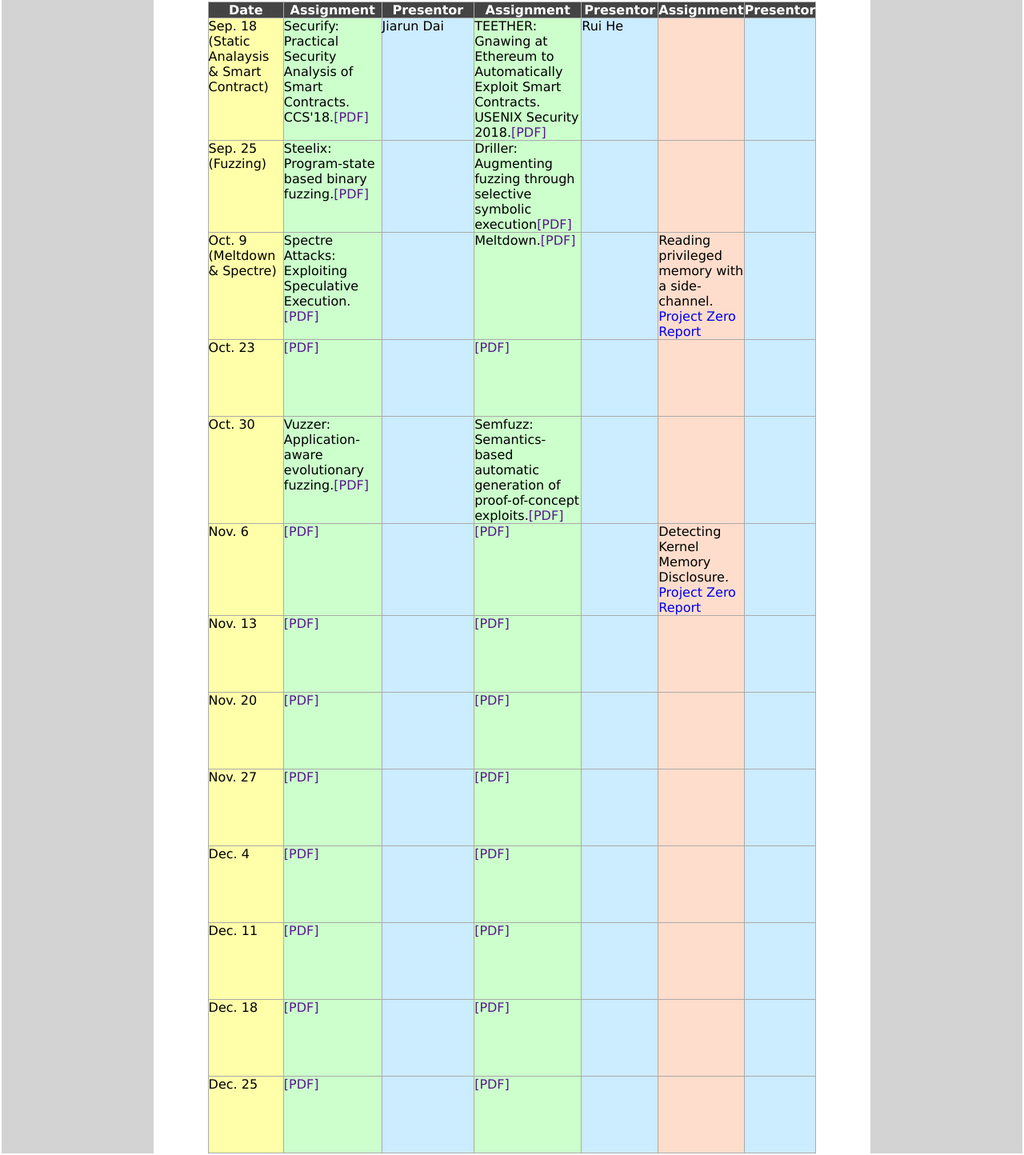
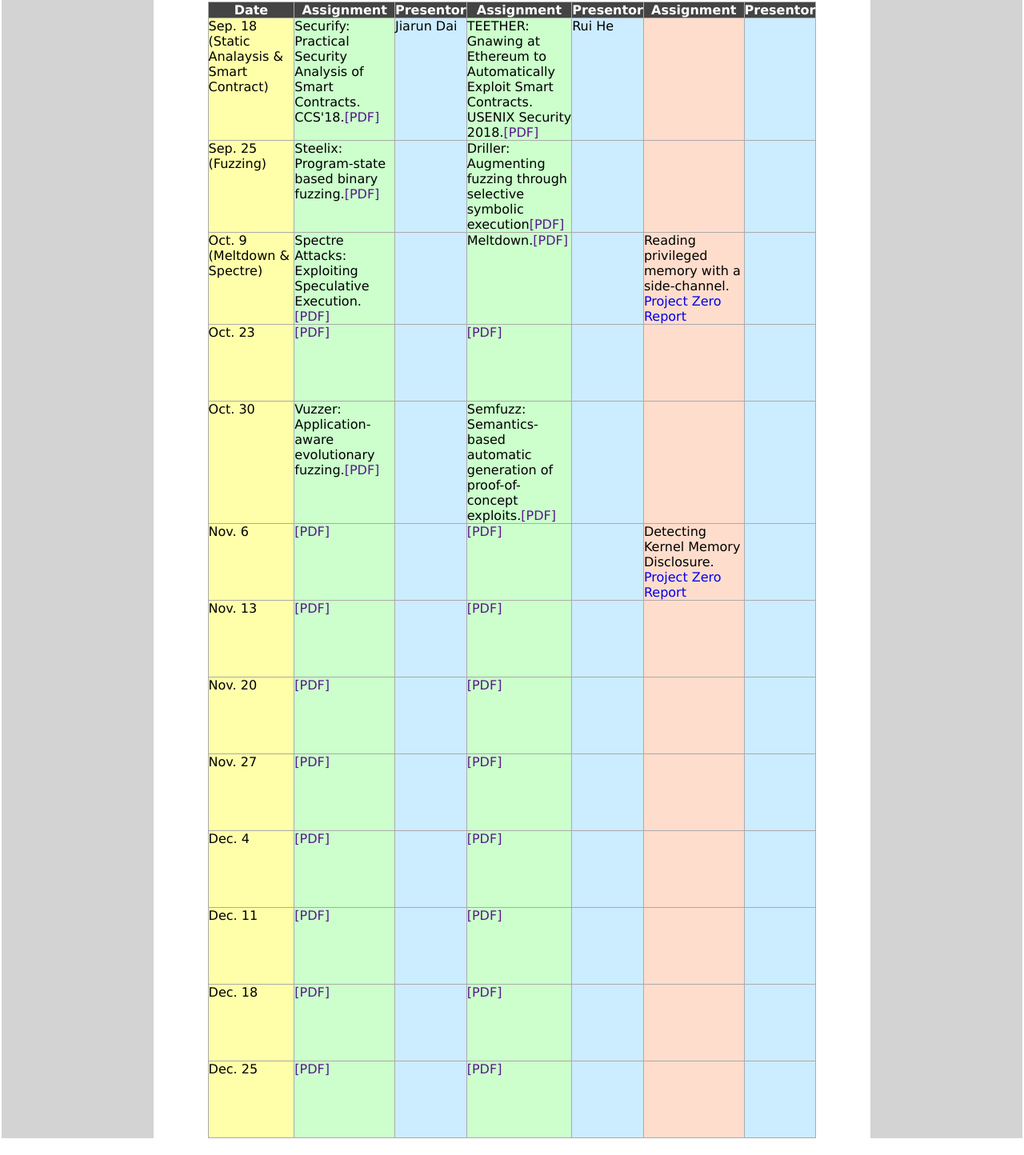
Before and after one commit to yangzhemin/SecurityAnalysisLesson2018, a plain HTML site: page index.html in a window 1280 px wide. Shown: the part 317-1761 px from the top of the page at 80% size. Drawn offline with Linux system fonts and the light colour scheme.

Commit message:
Update index.html

```diff
--- a/index.html
+++ b/index.html
@@ -125,133 +125,133 @@
 	    </thead>
 
 	    <tr> <!-- week 1 -->
-		<td width="15%" class="date">Sep. 18 <br> (Static Analaysis & Smart Contract)</td>
-		<td width="22%" class="paper">Securify: Practical Security Analysis of Smart Contracts. CCS'18.<a href="">[PDF]</a></td>
-		<td width="25%" class="presentor">Jiarun Dai</td>
-		<td width="22%" class="paper">TEETHER: Gnawing at Ethereum to Automatically Exploit Smart Contracts. USENIX Security 2018.<a href="">[PDF]</a></td>
-		<td width="25%" class="presentor">Rui He</td>
-		<td width="22%" class="vulnerability"></td>
-		<td width="25%" class="presentor"></td>
+		<td width="16%" class="date">Sep. 18 <br> (Static Analaysis & Smart Contract)</td>
+		<td width="18%" class="paper">Securify: Practical Security Analysis of Smart Contracts. CCS'18.<a href="">[PDF]</a></td>
+		<td width="10%" class="presentor">Jiarun Dai</td>
+		<td width="18%" class="paper">TEETHER: Gnawing at Ethereum to Automatically Exploit Smart Contracts. USENIX Security 2018.<a href="">[PDF]</a></td>
+		<td width="10%" class="presentor">Rui He</td>
+		<td width="18%" class="vulnerability"></td>
+		<td width="10%" class="presentor"></td>
 	    </tr>
 
 	    <tr> <!-- week 2 -->
-		<td width="15%" class="date">Sep. 25 <br> (Fuzzing)</td>
-		<td width="22%" class="paper">Steelix: Program-state based binary fuzzing.<a href="">[PDF]</a></td>
-		<td width="25%" class="presentor"></td>
-		<td width="22%" class="paper">Driller: Augmenting fuzzing through selective symbolic execution<a href="">[PDF]</a></td>
-		<td width="25%" class="presentor"></td>
-		<td width="22%" class="vulnerability"></td>
-		<td width="25%" class="presentor"></td>
+		<td width="16%" class="date">Sep. 25 <br> (Fuzzing)</td>
+		<td width="18%" class="paper">Steelix: Program-state based binary fuzzing.<a href="">[PDF]</a></td>
+		<td width="10%" class="presentor"></td>
+		<td width="18%" class="paper">Driller: Augmenting fuzzing through selective symbolic execution<a href="">[PDF]</a></td>
+		<td width="10%" class="presentor"></td>
+		<td width="18%" class="vulnerability"></td>
+		<td width="10%" class="presentor"></td>
 	    </tr>
 
 	    <tr> <!-- week 3 -->
-		<td width="15%" class="date">Oct. 9 <br> (Meltdown & Spectre)</td>
-		<td width="22%" class="paper">Spectre Attacks: Exploiting Speculative Execution.<a href="">[PDF]</a></td>
-		<td width="25%" class="presentor"></td>
-		<td width="22%" class="paper">Meltdown.<a href="">[PDF]</a></td>
-		<td width="25%" class="presentor"></td>
-		<td width="22%" class="vulnerability">Reading privileged memory with a side-channel.  <a href="https://googleprojectzero.blogspot.com/2018/01/reading-privileged-memory-with-side.html">Project Zero Report</a></td>
-		<td width="25%" class="presentor"></td>
+		<td width="16%" class="date">Oct. 9 <br> (Meltdown & Spectre)</td>
+		<td width="18%" class="paper">Spectre Attacks: Exploiting Speculative Execution.<a href="">[PDF]</a></td>
+		<td width="10%" class="presentor"></td>
+		<td width="18%" class="paper">Meltdown.<a href="">[PDF]</a></td>
+		<td width="10%" class="presentor"></td>
+		<td width="18%" class="vulnerability">Reading privileged memory with a side-channel.  <a href="https://googleprojectzero.blogspot.com/2018/01/reading-privileged-memory-with-side.html">Project Zero Report</a></td>
+		<td width="10%" class="presentor"></td>
 	    </tr>
 
 	    <tr> <!-- week 4 -->
-		<td width="15%" class="date">Oct. 23 <br> </td>
-		<td width="22%" class="paper"><a href="">[PDF]</a></td>
-		<td width="25%" class="presentor"></td>
-		<td width="22%" class="paper"><a href="">[PDF]</a></td>
-		<td width="25%" class="presentor"></td>
-		<td width="22%" class="vulnerability"></td>
-		<td width="25%" class="presentor"></td>
+		<td width="16%" class="date">Oct. 23 <br> </td>
+		<td width="18%" class="paper"><a href="">[PDF]</a></td>
+		<td width="10%" class="presentor"></td>
+		<td width="18%" class="paper"><a href="">[PDF]</a></td>
+		<td width="10%" class="presentor"></td>
+		<td width="18%" class="vulnerability"></td>
+		<td width="10%" class="presentor"></td>
 	    </tr>
 
 	    <tr> <!-- week 5 -->
-		<td width="15%" class="date">Oct. 30</td>
-		<td width="22%" class="paper">Vuzzer: Application-aware evolutionary fuzzing.<a href="">[PDF]</a></td>
-		<td width="25%" class="presentor"></td>
-		<td width="22%" class="paper">Semfuzz: Semantics-based automatic generation of proof-of-concept exploits.<a href="">[PDF]</a></td>
-		<td width="25%" class="presentor"></td>
-		<td width="22%" class="vulnerability"></td>
-		<td width="25%" class="presentor"></td>
+		<td width="16%" class="date">Oct. 30</td>
+		<td width="18%" class="paper">Vuzzer: Application-aware evolutionary fuzzing.<a href="">[PDF]</a></td>
+		<td width="10%" class="presentor"></td>
+		<td width="18%" class="paper">Semfuzz: Semantics-based automatic generation of proof-of-concept exploits.<a href="">[PDF]</a></td>
+		<td width="10%" class="presentor"></td>
+		<td width="18%" class="vulnerability"></td>
+		<td width="10%" class="presentor"></td>
 	    </tr>
 
 	    <tr> <!-- week 6 -->
-		<td width="15%" class="date">Nov. 6</td>
-		<td width="22%" class="paper"><a href="">[PDF]</a></td>
-		<td width="25%" class="presentor"></td>
-		<td width="22%" class="paper"><a href="">[PDF]</a></td>
-		<td width="25%" class="presentor"></td>
-		<td width="22%" class="vulnerability">Detecting Kernel Memory Disclosure. <a href="https://googleprojectzero.blogspot.com/2018/06/detecting-kernel-memory-disclosure.html">Project Zero Report</a></td>
-		<td width="25%" class="presentor"></td>
+		<td width="16%" class="date">Nov. 6</td>
+		<td width="18%" class="paper"><a href="">[PDF]</a></td>
+		<td width="10%" class="presentor"></td>
+		<td width="18%" class="paper"><a href="">[PDF]</a></td>
+		<td width="10%" class="presentor"></td>
+		<td width="18%" class="vulnerability">Detecting Kernel Memory Disclosure. <a href="https://googleprojectzero.blogspot.com/2018/06/detecting-kernel-memory-disclosure.html">Project Zero Report</a></td>
+		<td width="10%" class="presentor"></td>
 	    </tr>
 
 	    <tr> <!-- week 7 -->
-		<td width="15%" class="date">Nov. 13</td>
-		<td width="22%" class="paper"><a href="">[PDF]</a></td>
-		<td width="25%" class="presentor"></td>
-		<td width="22%" class="paper"><a href="">[PDF]</a></td>
-		<td width="25%" class="presentor"></td>
-		<td width="22%" class="vulnerability"></td>
-		<td width="25%" class="presentor"></td>
+		<td width="16%" class="date">Nov. 13</td>
+		<td width="18%" class="paper"><a href="">[PDF]</a></td>
+		<td width="10%" class="presentor"></td>
+		<td width="18%" class="paper"><a href="">[PDF]</a></td>
+		<td width="10%" class="presentor"></td>
+		<td width="18%" class="vulnerability"></td>
+		<td width="10%" class="presentor"></td>
 	    </tr>
 
 	    <tr> <!-- week 8 -->
-		<td width="15%" class="date">Nov. 20</td>
-		<td width="22%" class="paper"><a href="">[PDF]</a></td>
-		<td width="25%" class="presentor"></td>
-		<td width="22%" class="paper"><a href="">[PDF]</a></td>
-		<td width="25%" class="presentor"></td>
-		<td width="22%" class="vulnerability"></td>
-		<td width="25%" class="presentor"></td>
+		<td width="16%" class="date">Nov. 20</td>
+		<td width="18%" class="paper"><a href="">[PDF]</a></td>
+		<td width="10%" class="presentor"></td>
+		<td width="18%" class="paper"><a href="">[PDF]</a></td>
+		<td width="10%" class="presentor"></td>
+		<td width="18%" class="vulnerability"></td>
+		<td width="10%" class="presentor"></td>
 	    </tr>
 
 	    <tr> <!-- week 9 -->
-		<td width="15%" class="date">Nov. 27</td>
-		<td width="22%" class="paper"><a href="">[PDF]</a></td>
-		<td width="25%" class="presentor"></td>
-		<td width="22%" class="paper"><a href="">[PDF]</a></td>
-		<td width="25%" class="presentor"></td>
-		<td width="22%" class="vulnerability"></td>
-		<td width="25%" class="presentor"></td>
+		<td width="16%" class="date">Nov. 27</td>
+		<td width="18%" class="paper"><a href="">[PDF]</a></td>
+		<td width="10%" class="presentor"></td>
+		<td width="18%" class="paper"><a href="">[PDF]</a></td>
+		<td width="10%" class="presentor"></td>
+		<td width="18%" class="vulnerability"></td>
+		<td width="10%" class="presentor"></td>
 	    </tr>
 
 	    <tr> <!-- week 10 -->
-		<td width="15%" class="date">Dec. 4</td>
-		<td width="22%" class="paper"><a href="">[PDF]</a></td>
-		<td width="25%" class="presentor"></td>
-		<td width="22%" class="paper"><a href="">[PDF]</a></td>
-		<td width="25%" class="presentor"></td>
-		<td width="22%" class="vulnerability"></td>
-		<td width="25%" class="presentor"></td>
+		<td width="16%" class="date">Dec. 4</td>
+		<td width="18%" class="paper"><a href="">[PDF]</a></td>
+		<td width="10%" class="presentor"></td>
+		<td width="18%" class="paper"><a href="">[PDF]</a></td>
+		<td width="10%" class="presentor"></td>
+		<td width="18%" class="vulnerability"></td>
+		<td width="10%" class="presentor"></td>
 	    </tr>
 
 	    <tr> <!-- week 11 -->
-		<td width="15%" class="date">Dec. 11</td>
-		<td width="22%" class="paper"><a href="">[PDF]</a></td>
-		<td width="25%" class="presentor"></td>
-		<td width="22%" class="paper"><a href="">[PDF]</a></td>
-		<td width="25%" class="presentor"></td>
-		<td width="22%" class="vulnerability"></td>
-		<td width="25%" class="presentor"></td>
+		<td width="16%" class="date">Dec. 11</td>
+		<td width="18%" class="paper"><a href="">[PDF]</a></td>
+		<td width="10%" class="presentor"></td>
+		<td width="18%" class="paper"><a href="">[PDF]</a></td>
+		<td width="10%" class="presentor"></td>
+		<td width="18%" class="vulnerability"></td>
+		<td width="10%" class="presentor"></td>
 	    </tr>
 
 	    <tr> <!-- week 12 -->
-		<td width="15%" class="date">Dec. 18</td>
-		<td width="22%" class="paper"><a href="">[PDF]</a></td>
-		<td width="25%" class="presentor"></td>
-		<td width="22%" class="paper"><a href="">[PDF]</a></td>
-		<td width="25%" class="presentor"></td>
-		<td width="22%" class="vulnerability"></td>
-		<td width="25%" class="presentor"></td>
+		<td width="16%" class="date">Dec. 18</td>
+		<td width="18%" class="paper"><a href="">[PDF]</a></td>
+		<td width="10%" class="presentor"></td>
+		<td width="18%" class="paper"><a href="">[PDF]</a></td>
+		<td width="10%" class="presentor"></td>
+		<td width="18%" class="vulnerability"></td>
+		<td width="10%" class="presentor"></td>
 	    </tr>
 
 	    <tr> <!-- week 13 -->
-		<td width="15%" class="date">Dec. 25</td>
-		<td width="22%" class="paper"><a href="">[PDF]</a></td>
-		<td width="25%" class="presentor"></td>
-		<td width="22%" class="paper"><a href="">[PDF]</a></td>
-		<td width="25%" class="presentor"></td>
-		<td width="22%" class="vulnerability"></td>
-		<td width="25%" class="presentor"></td>
+		<td width="16%" class="date">Dec. 25</td>
+		<td width="18%" class="paper"><a href="">[PDF]</a></td>
+		<td width="10%" class="presentor"></td>
+		<td width="18%" class="paper"><a href="">[PDF]</a></td>
+		<td width="10%" class="presentor"></td>
+		<td width="18%" class="vulnerability"></td>
+		<td width="10%" class="presentor"></td>
 	    </tr>
 
 	    </table>
```
